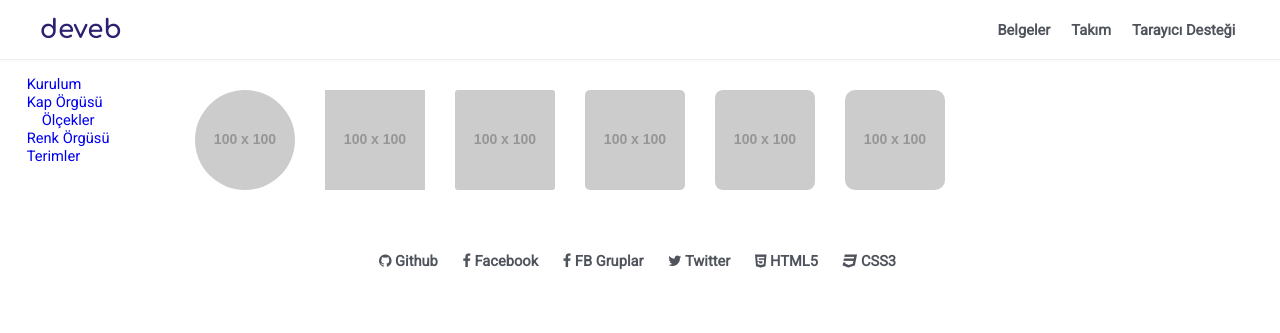
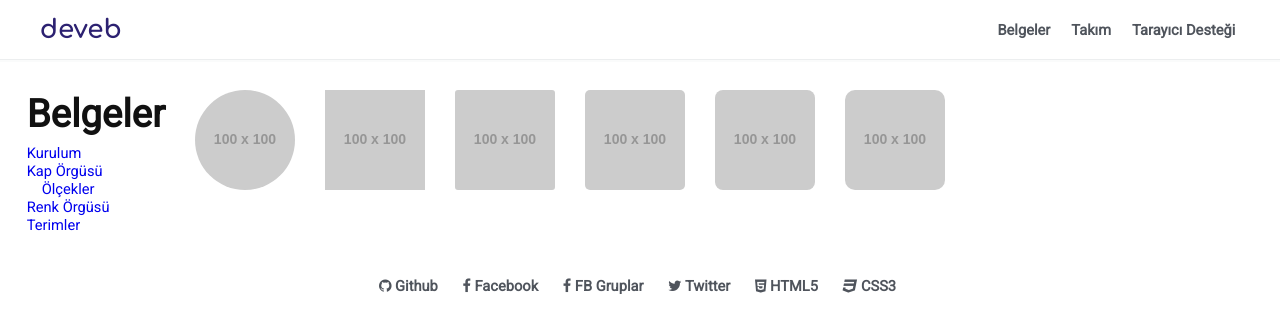
Before and after one commit to data-deveb/data-deveb.github.io, a Jekyll site: the page built from belgeler/resim-orgusu.html, in a window 1280 px wide. Shown: the top 333 px of the page. Built offline with Jekyll 4.4.1, drawn with Linux system fonts in a browser that asks for light colours.

Commit message:
Güncelleme

```diff
--- a/_includes/icerik.html
+++ b/_includes/icerik.html
@@ -1,4 +1,5 @@
 <ul>
+  <li><h1>Belgeler</h1></li>
   <li><a href="/belgeler/kurulum.html">Kurulum</a></li>
   <li><a href="/belgeler/kap-orgusu.html">Kap Örgüsü</a>
     <ul>
```
